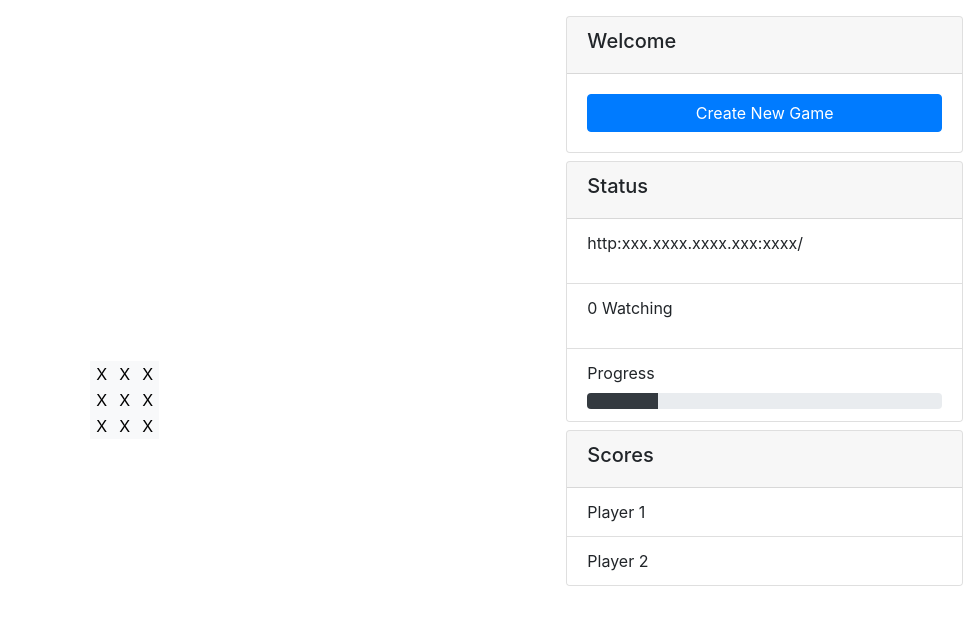
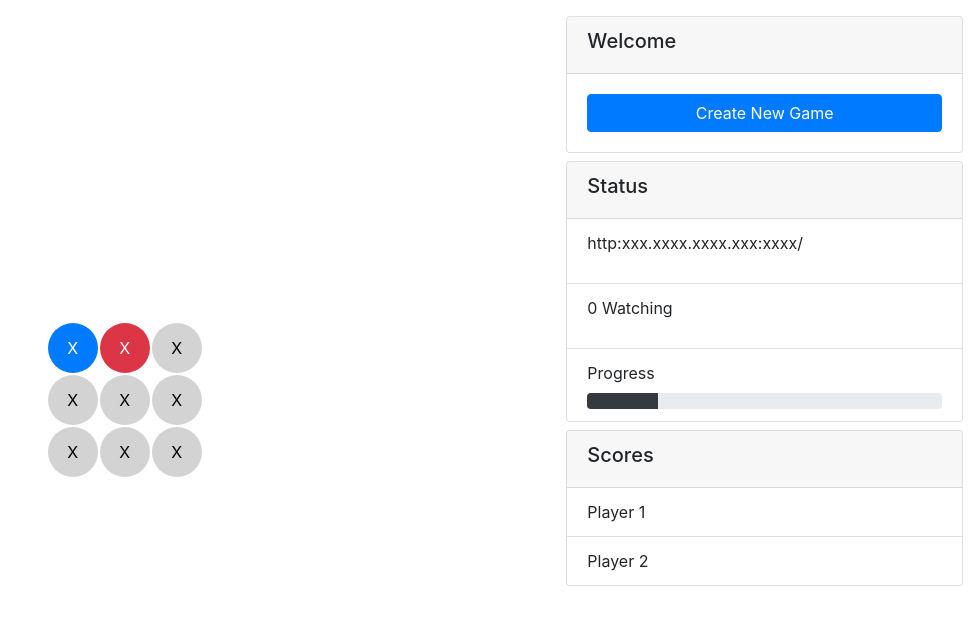
Before and after one commit to Zehua-Chen/Multiplayer-Tic-Tac-Toe, a React (Create React App) app in the folder client/: page / in a window 1280 px wide. Shown: the top 624 px of the page, without its empty margins (302-1280 px from the left). Built offline with nearby package versions, Linux system fonts and the light colour scheme.

Commit message:
Finish Making the Board

```diff
--- a/client/src/App.tsx
+++ b/client/src/App.tsx
@@ -13,7 +13,7 @@ class App extends React.Component {
 
         {/* Main Content */}
 
-        <div className="row fullheight justify-content-center">
+        <div className="row fullheight">
 
           {/* Board */}
 
--- a/client/src/components/panels/BoardPanel/Board.css
+++ b/client/src/components/panels/BoardPanel/Board.css
@@ -1,3 +1,9 @@
 .board {
-  text-align: center;
+  margin: auto;
 }
+
+.table-row {
+  display: table-row;
+  vertical-align: middle;
+  background: black;
+}
--- a/client/src/components/panels/BoardPanel/BoardPanel.tsx
+++ b/client/src/components/panels/BoardPanel/BoardPanel.tsx
@@ -7,23 +7,41 @@ import Square from './Square';
 class Board extends React.Component {
   public render() {
     return (
-      <div>
-        <div>
+      <table className="board">
+        <tr>
+          <td>
+            <Square player="me"/>
+          </td>
+          <td>
+            <Square player="enemy"/>
+          </td>
+          <td>
             <Square />
+          </td>
+        </tr>
+        <tr>
+          <td>
             <Square />
+          </td>
+          <td>
             <Square />
-        </div>
-        <div>
+          </td>
+          <td>
             <Square />
+          </td>
+        </tr>
+        <tr>
+          <td>
             <Square />
+          </td>
+          <td>
             <Square />
-        </div>
-        <div>
+          </td>
+          <td>
             <Square />
-          <Square />
-          <Square />
-        </div>
-      </div>
+          </td>
+        </tr>
+      </table>
     );
   }
 }
--- a/client/src/components/panels/BoardPanel/Square.css
+++ b/client/src/components/panels/BoardPanel/Square.css
@@ -1,7 +1,45 @@
-.square {
+.unset-square {
+  width: 50px;
+  height: 50px;
   border: transparent;
+  animation: hover-exit-animation;
+  animation-duration: 0.5s;
+  animation-fill-mode: forwards;
 }
 
-.square:active {
-  color: black;
+.unset-square:hover {
+  animation: hover-enter-animation;
+  animation-duration: 0.5s;
+  animation-fill-mode: forwards;
 }
+
+@keyframes hover-enter-animation {
+  0% {
+    background: lightgrey;
+    border-radius: 25px;
+  }
+  100% {
+    background: darkgrey;
+    border-radius: 5px;
+  }
+}
+
+
+@keyframes hover-exit-animation {
+  0% {
+    background: darkgrey;
+    border-radius: 5px;
+  }
+  100% {
+    border-radius: 25px;
+    background: lightgrey;
+  }
+}
+
+.square {
+  height: 50px;
+  width: 50px;
+  border: transparent;
+  border-radius: 25px;
+  color: white;
+}
--- a/client/src/components/panels/BoardPanel/Square.tsx
+++ b/client/src/components/panels/BoardPanel/Square.tsx
@@ -2,11 +2,39 @@ import * as React from 'react';
 
 import './Square.css';
 
-class Square extends React.Component {
+type Player = "me" | "enemy";
+
+interface ISquareProps {
+  player?: Player;
+}
+
+class Square extends React.Component<ISquareProps> {
+
+  mouseDown = () => {
+    console.log("Mouse down");
+  }
+
+  mouseUp = () => {
+    console.log("Mouse up!");
+  }
+
   render() {
+
+    const { player } = this.props;
+    var className = "unset-square";
+
+    if (player) {
+      if (player == "me") {
+        className = "square bg-primary";
+      } else if (player == "enemy") {
+        className = "square bg-danger";
+      }
+    }
+
     return (
-      <button className="square bg-light">X</button>
+      <button className={className} onMouseDown={this.mouseDown}>X</button>
     );
+
   }
 }
 
```
Lines whose indentation alone changed are shown as unchanged.
